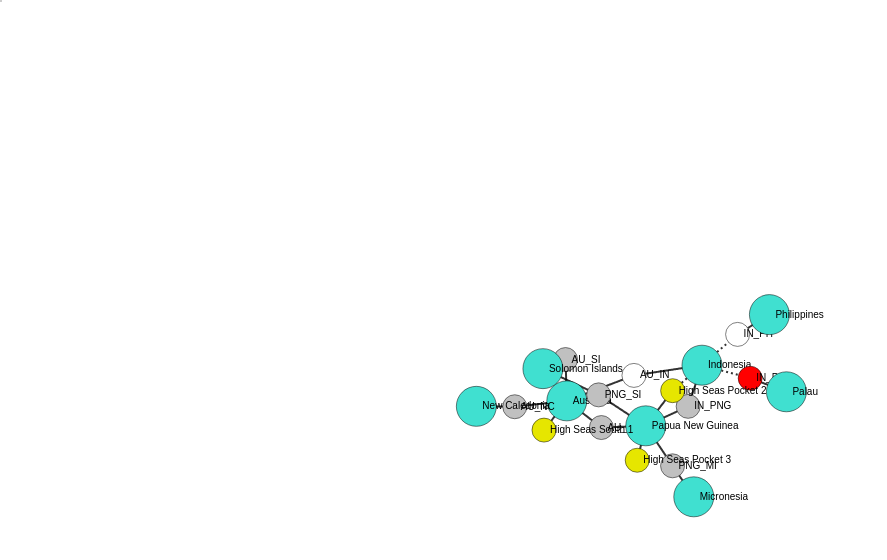
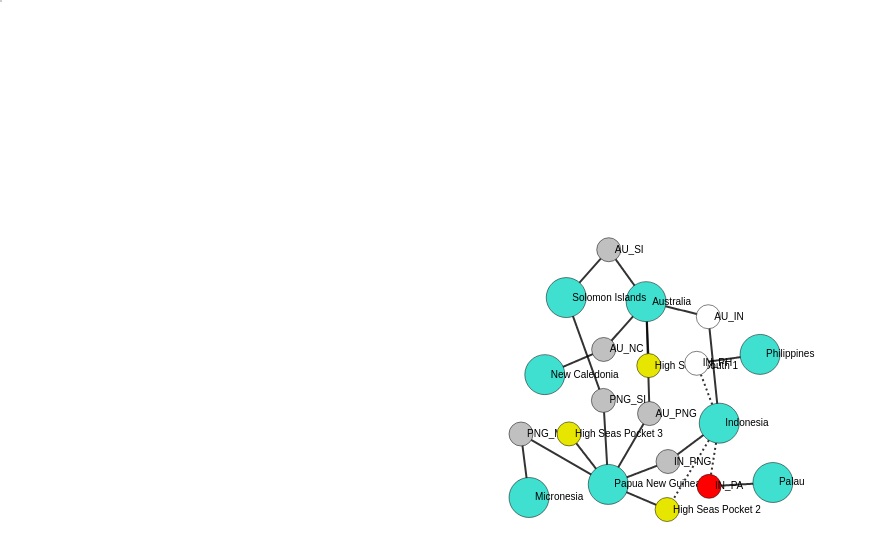
Before and after one commit to leviwest/pacific, a plain HTML site: page index.html in a window 1280 px wide. Shown: the whole page, without its empty margins (0-887 px from the left). Drawn offline with nearby package versions, Linux system fonts and the light colour scheme.

```diff
--- a/index.html
+++ b/index.html
@@ -57,7 +57,7 @@ var simulation = d3.forceSimulation()
     .force("link", d3.forceLink().id(function(d) { return d.id; }))
     .force("charge", d3.forceManyBody().strength(-45))
     .force("center", d3.forceCenter(width / 2, height / 2))
-    .force("collide",d3.forceCollide().radius(d => d.size * 1))
+    .force("collide",d3.forceCollide().radius(d => d.size * 8))
     .force("x", d3.forceX(width / 2).strength(0.0011))
     .force("y", d3.forceY(height / 2).strength(0.013));
 
```
